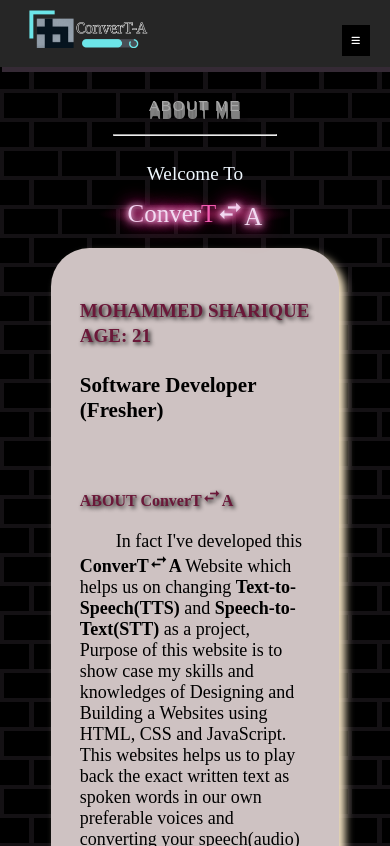
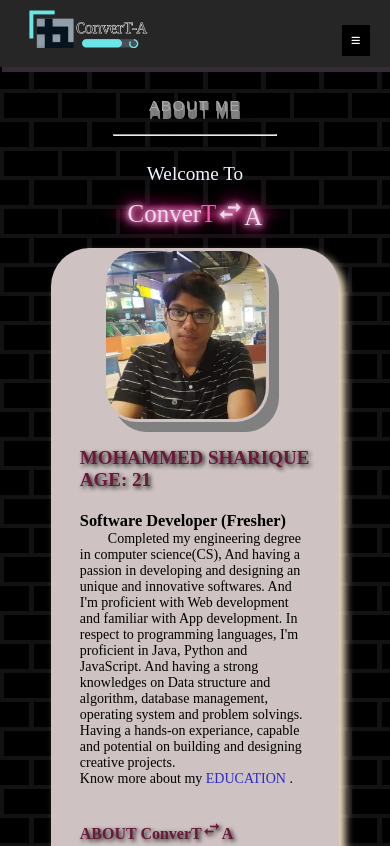
Before and after one commit to Mdsharu/ConverT-A.github.io, a plain HTML site: page About.html in a window 390 px wide. Shown: the top 846 px of the page. Drawn offline with nearby package versions, Linux system fonts and the light colour scheme; a script that the page names is missing; a web font is replaced by a local one.

Commit message:
Update About.css

```diff
--- a/CSS/About.css
+++ b/CSS/About.css
@@ -548,9 +548,9 @@ footer h2 {
     .MyName {
       font-size: 16px;
     }
-    .My_Intro{
+/*     .My_Intro{
       display: none;
-    }
+    } */
     .About_Main_1{
       column-count: 2;
       width: 45rem;
@@ -620,12 +620,14 @@ footer h2 {
   .About_Main_1{
     padding-top: 0%;
     column-count: 1;
-    width: 28rem;
+    width: 30rem;
+    font-size: 14px;
     margin: auto;
     box-shadow: 6px 6px 8px rgb(247, 230, 198);
   }
   .logo {
-    display: none;
+    margin-left: 23px;
+    width: 40px;
   }
   .MyName {
     font-size: 19px;
```
